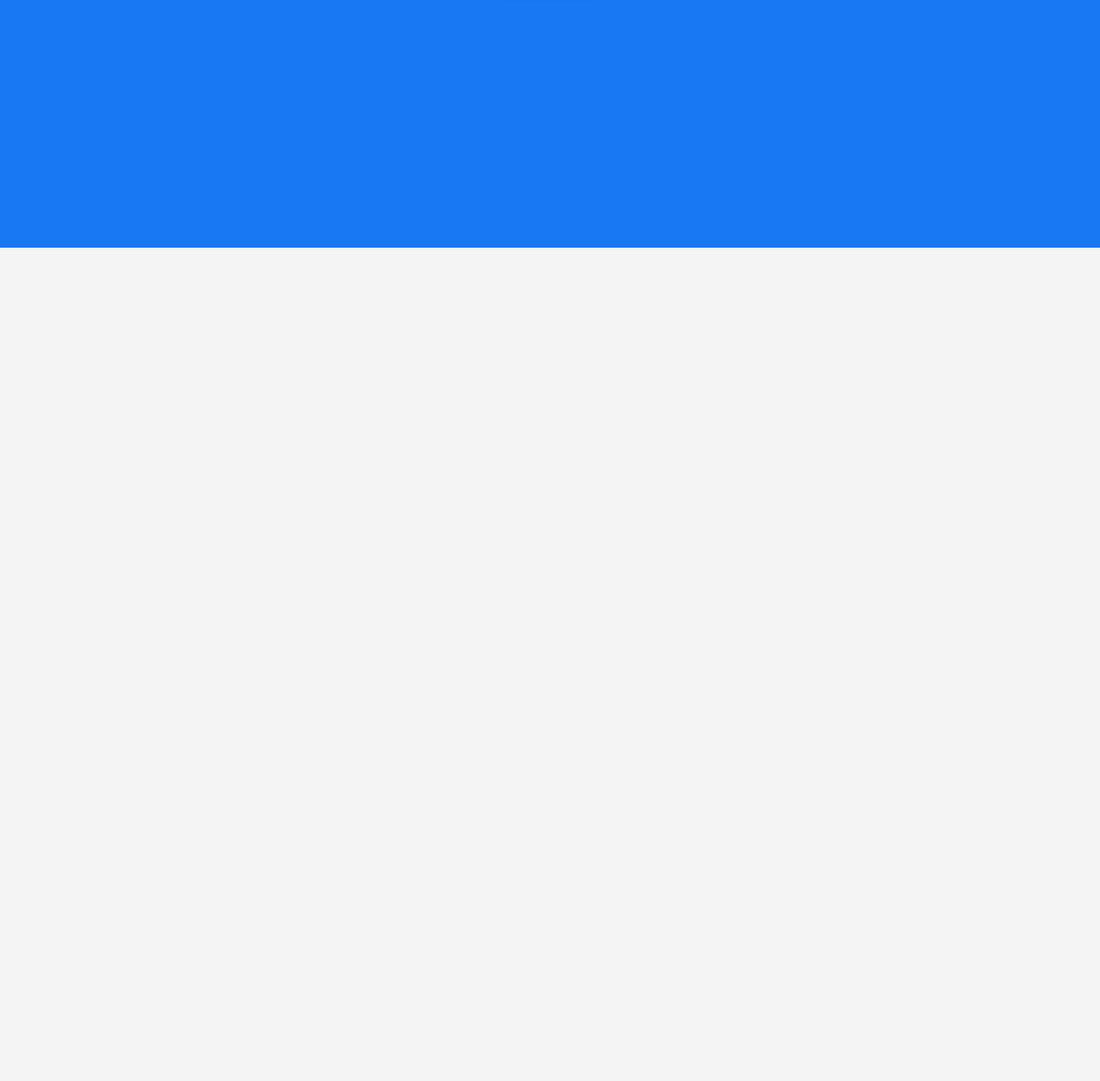
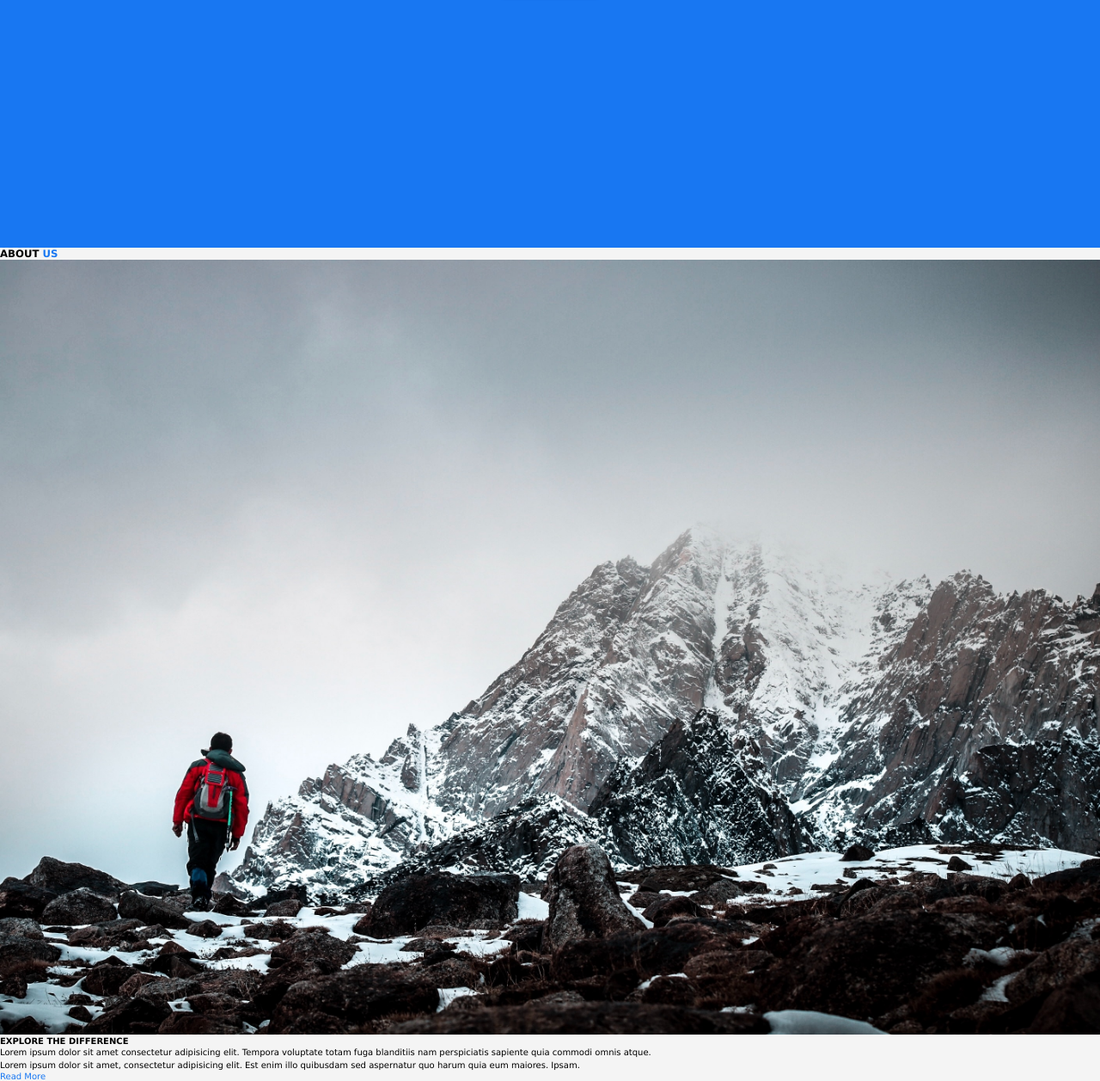
Before and after one commit to Tanastris/18_CAO_hiking, a plain HTML site: page index.html in a window 1280 px wide. Shown: the part 592-1849 px from the top of the page at 86% size. Before the commit the page ends 880 px from the top, so only its background shows below. Drawn offline with Linux system fonts and the light colour scheme.

Commit message:
about-us html

```diff
--- a/index.html
+++ b/index.html
@@ -41,6 +41,25 @@
         </p>
         <button class="btn contexpl-btn white">Explore Tours</button>
       </section>
+      <section class="about-us">
+        <h3 class="ttu">About <span class="blue">us</span></h3>
+        <div class="about-us-photo">
+          <img src="img/about-us.jpg" alt="mountain hiking photo" />
+        </div>
+        <div class="about-us-text">
+          <h4 class="ttu">Explore the difference</h4>
+          <p>
+            Lorem ipsum dolor sit amet consectetur adipisicing elit. Tempora
+            voluptate totam fuga blanditiis nam perspiciatis sapiente quia
+            commodi omnis atque.
+          </p>
+          <p>
+            Lorem ipsum dolor sit amet, consectetur adipisicing elit. Est enim
+            illo quibusdam sed aspernatur quo harum quia eum maiores. Ipsam.
+          </p>
+          <a class="blue" href="#">Read More</a>
+        </div>
+      </section>
     </main>
   </body>
 </html>
--- a/styles/style.css
+++ b/styles/style.css
@@ -16,7 +16,7 @@ body {
   text-transform: uppercase;
 }
 p {
-  line-height: 200%;
+  line-height: 150%;
 }
 /* header------------------------------------ */
 header {
@@ -65,6 +65,7 @@ nav ul {
 }
 .contexpl p {
   font-size: 1.5rem;
+  line-height: 200%;
 }
 .contexpl-btn {
   padding: 0.5rem 1rem;
```
Also changed, not shown: img/about-us.jpg (added).
